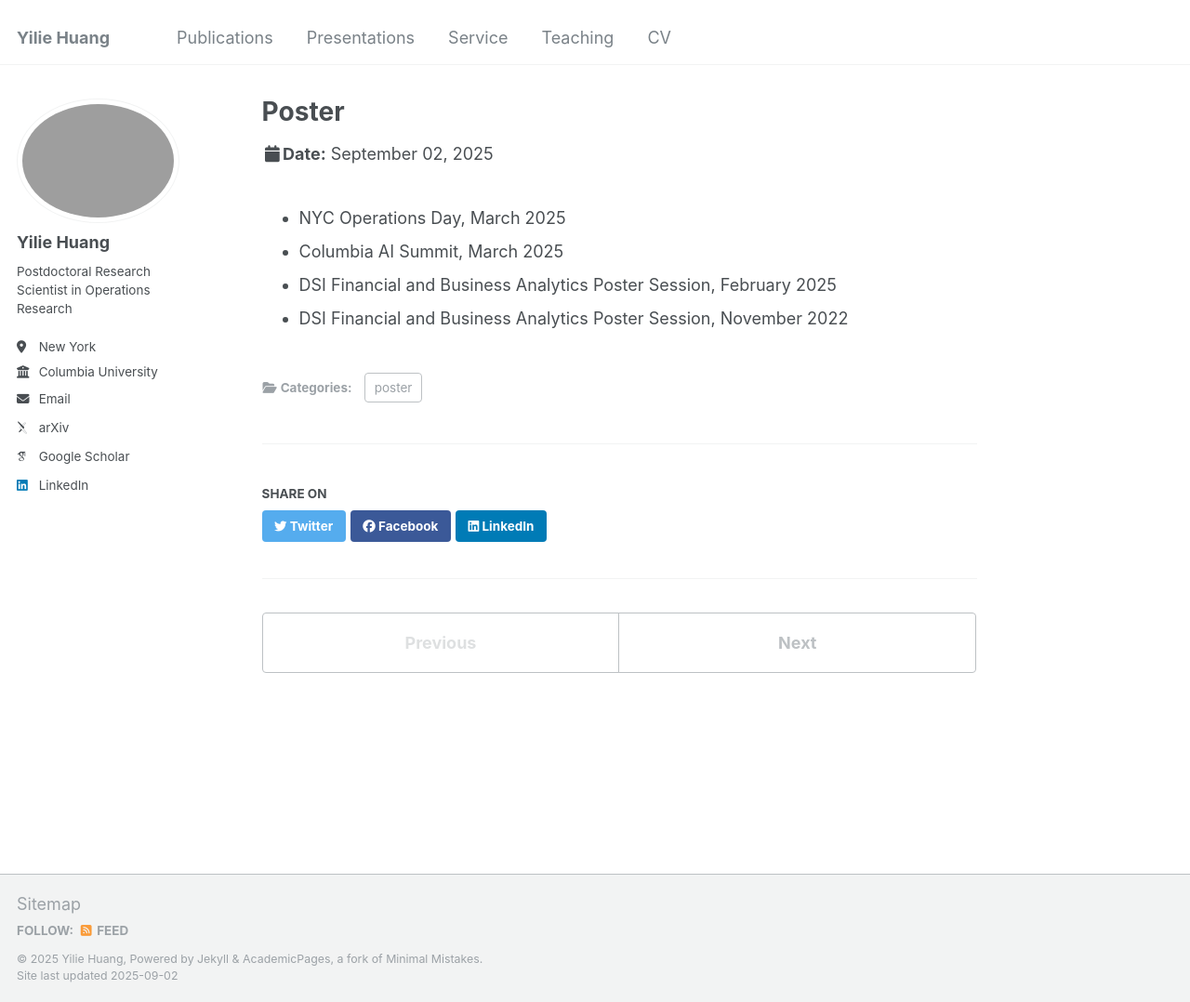
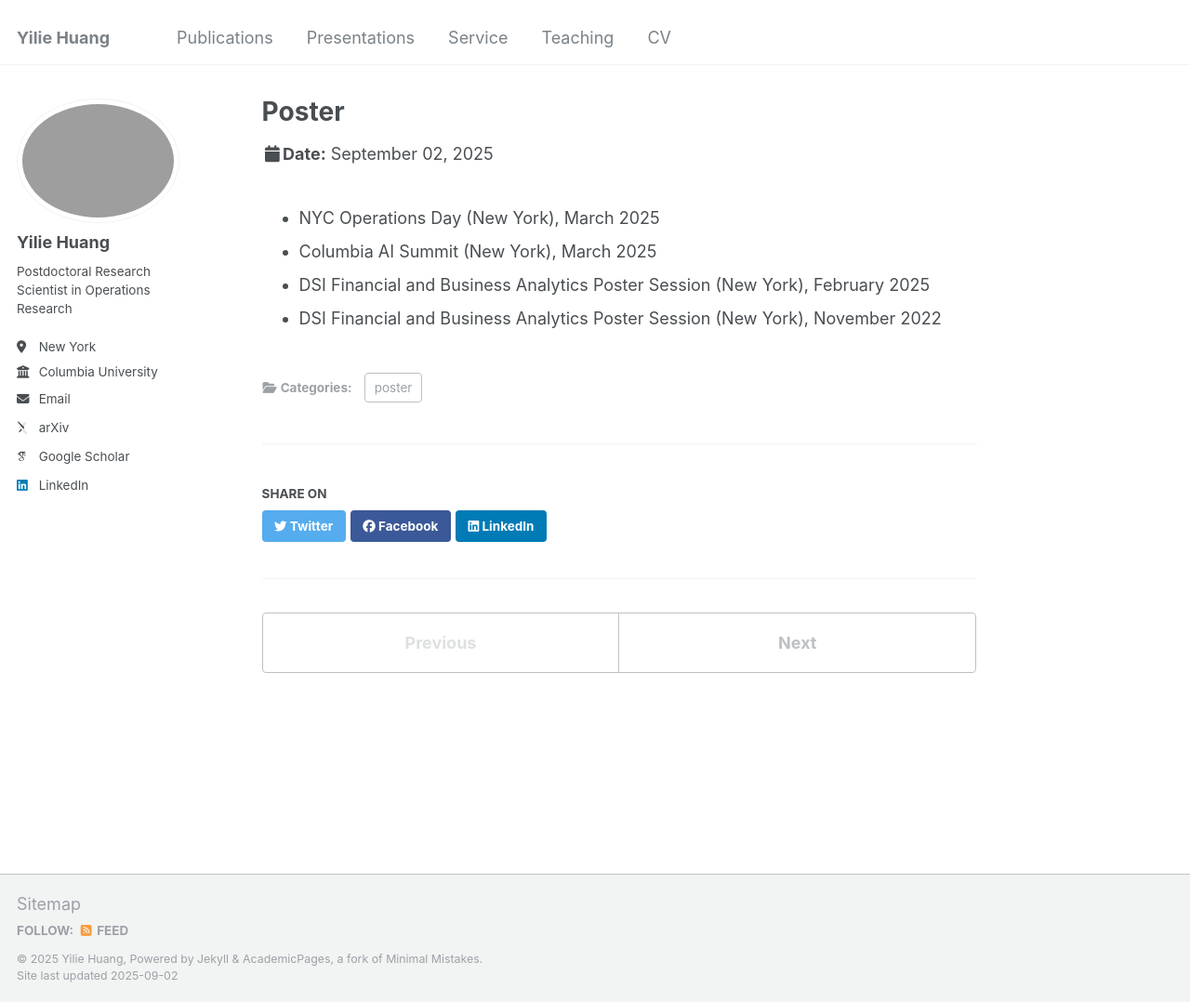
Before and after one commit to yiliehuang/yiliehuang.github.io, a Jekyll site: the page built from _talks/poster.md, in a window 1280 px wide and 1078 px high. Shown: the whole window at 93% size. Built offline with Jekyll 4.4.1, drawn with Linux system fonts in a browser that asks for light colours; some web fonts are replaced.

Commit message:
Update poster.md

```diff
--- a/_talks/poster.md
+++ b/_talks/poster.md
@@ -5,8 +5,8 @@ permalink: /talks/posters
 ---
 
 <ul>
-  <li>NYC Operations Day, March 2025</li>
-  <li>Columbia AI Summit, March 2025</li>
-  <li>DSI Financial and Business Analytics Poster Session, February 2025</li>
-  <li>DSI Financial and Business Analytics Poster Session, November 2022</li>
+  <li>NYC Operations Day (New York), March 2025</li>
+  <li>Columbia AI Summit (New York), March 2025</li>
+  <li>DSI Financial and Business Analytics Poster Session (New York), February 2025</li>
+  <li>DSI Financial and Business Analytics Poster Session (New York), November 2022</li>
 </ul>
```
